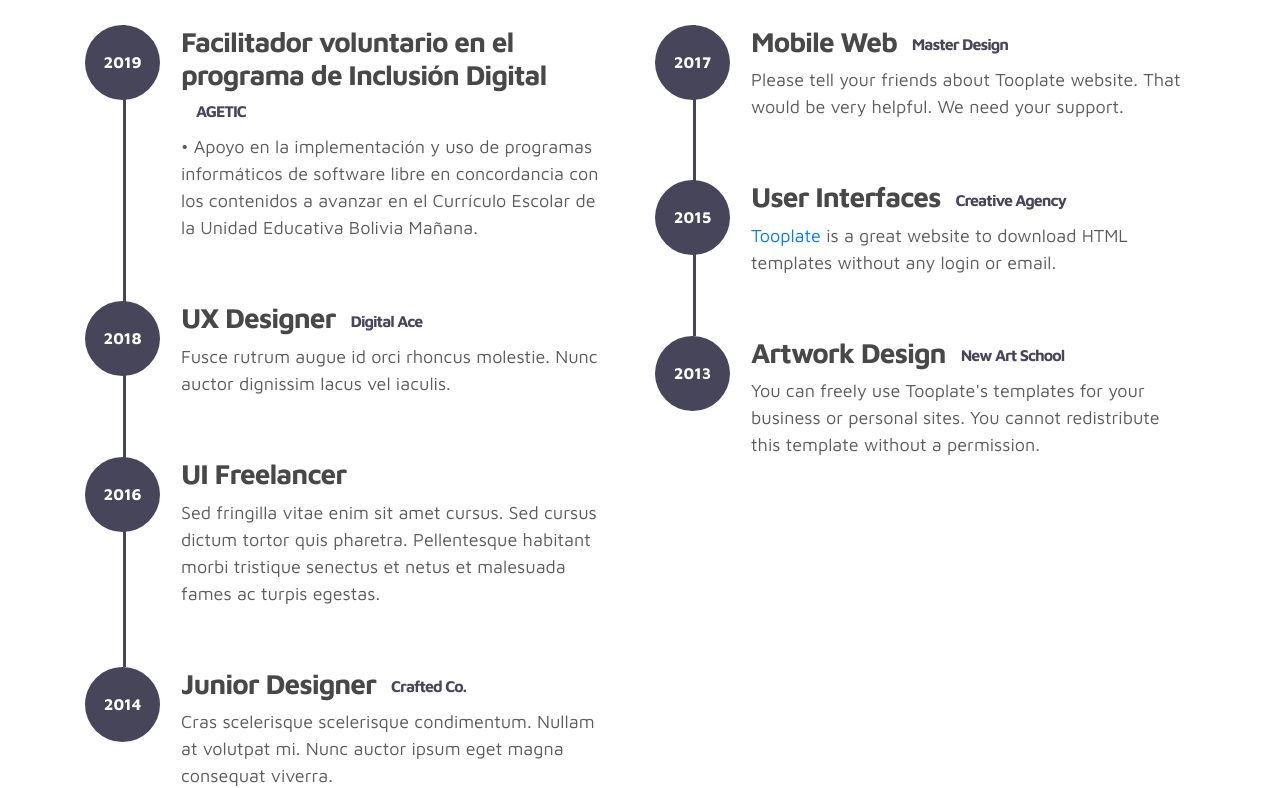
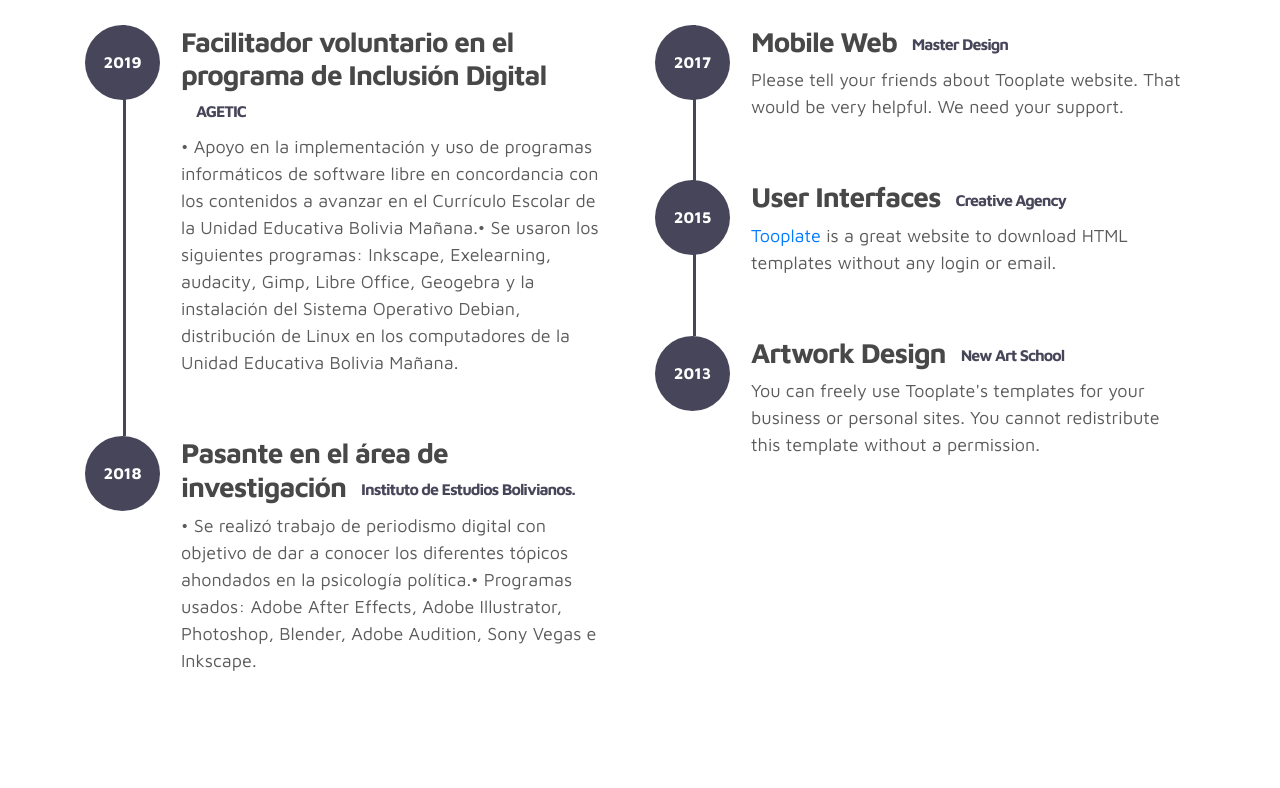
Before and after one commit to R3gm/portfolio1, a plain HTML site: page index.html in a window 1280 px wide. Shown: the part 1887-2675 px from the top of the page. Drawn offline with Linux system fonts and the light colour scheme.

Commit message:
modified:   index.html

```diff
--- a/index.html
+++ b/index.html
@@ -168,7 +168,7 @@ https://www.tooplate.com/view/2115-marvel
                              </div>
                              <div class="timeline-info">
                                   <h3><span>Facilitador voluntario en el programa de Inclusión Digital </span><small>AGETIC</small></h3>
-                                  <p>•	Apoyo en la implementación y uso de programas informáticos de software libre en concordancia con los contenidos a avanzar en el Currículo Escolar de la Unidad Educativa Bolivia Mañana.</p>
+                                  <p>•	Apoyo en la implementación y uso de programas informáticos de software libre en concordancia con los contenidos a avanzar en el Currículo Escolar de la Unidad Educativa Bolivia Mañana.•	Se usaron los siguientes programas: Inkscape, Exelearning, audacity, Gimp, Libre Office, Geogebra y la instalación del Sistema Operativo Debian, distribución de Linux en los computadores de la Unidad Educativa Bolivia Mañana.</p>
                              </div>
                         </div>
 
@@ -177,12 +177,12 @@ https://www.tooplate.com/view/2115-marvel
                                 <span>2018</span>
                             </div>
                             <div class="timeline-info">
-                                <h3><span>UX Designer</span><small>Digital Ace</small></h3>
-                                <p>Fusce rutrum augue id orci rhoncus molestie. Nunc auctor dignissim lacus vel iaculis.</p>
+                                <h3><span>Pasante en el área de investigación</span><small>Instituto de Estudios Bolivianos.</small></h3>
+                                <p>•	Se realizó trabajo de periodismo digital con objetivo de dar a conocer los diferentes tópicos ahondados en la psicología política.•	Programas usados: Adobe After Effects, Adobe Illustrator, Photoshop, Blender, Adobe Audition, Sony Vegas e Inkscape.</p>
                             </div>
                         </div>
 
-                        <div class="timeline-wrapper">
+                        <!--<div class="timeline-wrapper">
                             <div class="timeline-yr">
                                 <span>2016</span>
                             </div>
@@ -200,7 +200,7 @@ https://www.tooplate.com/view/2115-marvel
                                 <h3><span>Junior Designer<small>Crafted Co.</small></h3>
                                 <p>Cras scelerisque scelerisque condimentum. Nullam at volutpat mi. Nunc auctor ipsum eget magna consequat viverra.</p>
                             </div>
-                        </div>
+                        </div>-->
 
                     </div>
                 </div>
```
